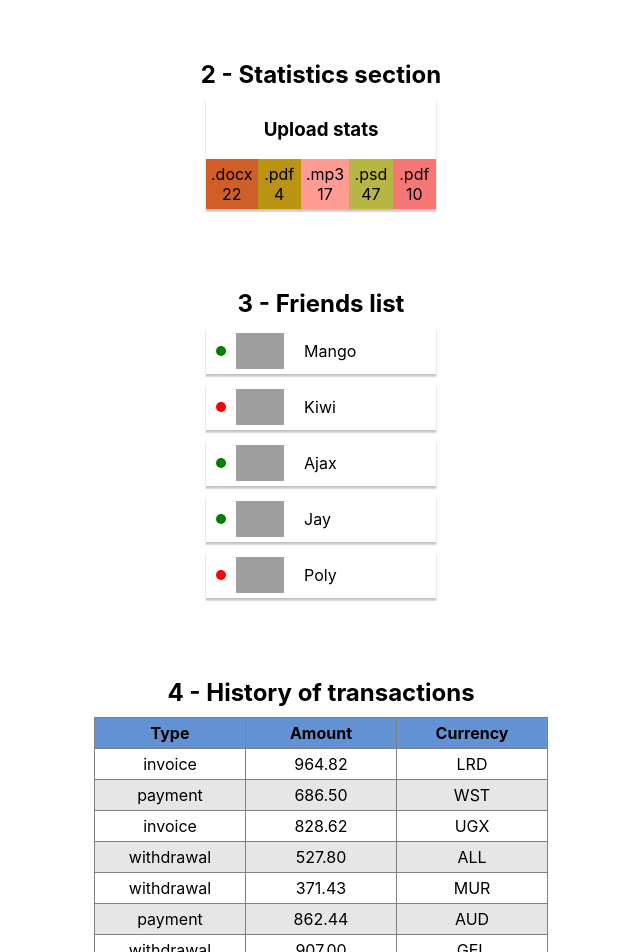
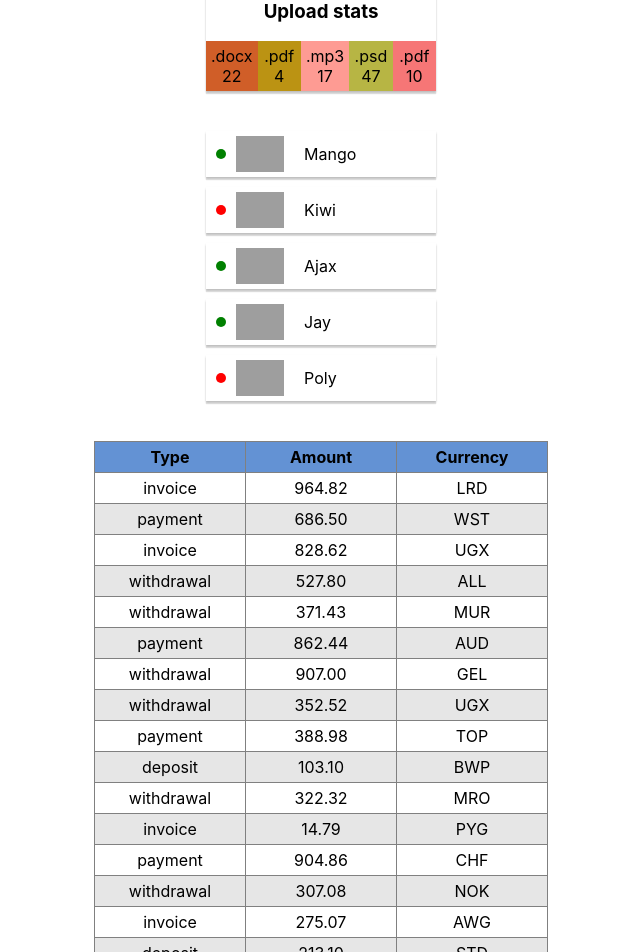
Before and after one commit to ASyrotenko/goit-react-hw-01-components, a React (Create React App) app: page / in a window 1280 px wide. Shown: the part 380-1332 px from the top of the page, without its empty margins (319-959 px from the left). Built offline with nearby package versions, Linux system fonts and the light colour scheme; grey boxes are pictures that could not be loaded.

Commit message:
fixed-mentors-remarks

```diff
--- a/src/components/App/App.jsx
+++ b/src/components/App/App.jsx
@@ -1,14 +1,14 @@
 import { Profile } from '../Profile/Profile';
-import user from '../../user.json';
+import user from '../../data/user.json';
 
 import { StatisticsList } from '../Statistics/StaticsList/SticsList';
-import statistics from '../../data.json';
+import statistics from '../../data/data.json';
 
 import { FriendList } from '../Friends/FriendList/FriendList';
-import friends from '../../friends.json';
+import friends from '../../data/friends.json';
 
 import { TransactionHistoryTable } from '../TransactionHistory/TransactionHistoryTable/TransactionHistoryTable';
-import transactions from '../../transactions.json';
+import transactions from '../../data/transactions.json';
 
 import { Container } from './App.styled';
 
@@ -24,7 +24,6 @@ export const App = () => {
   return (
     <Container>
       <Profile
-        title="1 - Social network profile"
         username={username}
         tag={tag}
         location={location}
@@ -33,16 +32,9 @@ export const App = () => {
         views={views}
         likes={likes}
       />
-      <StatisticsList
-        title="2 - Statistics section"
-        sectionTitle="Upload stats"
-        stats={statistics}
-      />
-      <FriendList title="3 - Friends list" friends={friends} />
-      <TransactionHistoryTable
-        title={'4 - History of transactions'}
-        data={transactions}
-      />
+      <StatisticsList title="Upload stats" stats={statistics} />
+      <FriendList friends={friends} />
+      <TransactionHistoryTable data={transactions} />
     </Container>
   );
 };
--- a/src/components/Friends/FriendList/FriendList.jsx
+++ b/src/components/Friends/FriendList/FriendList.jsx
@@ -1,12 +1,10 @@
 import PropTypes from 'prop-types';
 import { FriendListItem } from '../FriendListItem/FriendListItem';
 import { FriendsList } from './FriendList.styled';
-import { TitleBetweenTasks } from '../../App/App.styled';
 
-export const FriendList = ({ friends, title }) => {
+export const FriendList = ({ friends }) => {
   return (
     <>
-      <TitleBetweenTasks>{title}</TitleBetweenTasks>
       <FriendsList>
         {friends.map(({ avatar, name, isOnline, id }) => (
           <FriendListItem
@@ -30,5 +28,4 @@ FriendList.propTypes = {
       isOnline: PropTypes.bool.isRequired,
     })
   ),
-  title: PropTypes.string.isRequired,
 };
--- a/src/components/Friends/FriendList/FriendList.styled.jsx
+++ b/src/components/Friends/FriendList/FriendList.styled.jsx
@@ -1,7 +1,7 @@
 import styled from '@emotion/styled';
 
 export const FriendsList = styled.ul`
+  margin: 40px 0 0 0;
   list-style: none;
   padding: 0;
-  margin: 0;
 `;
--- a/src/components/Profile/Profile.jsx
+++ b/src/components/Profile/Profile.jsx
@@ -15,11 +15,9 @@ export const Profile = ({
   followers,
   views,
   likes,
-  title,
 }) => {
   return (
     <>
-      <Title>{title}</Title>
       <ProfileCard>
         <ProfileDescription>
           <img src={avatar} alt={username} className="avatar" />
@@ -55,5 +53,4 @@ Profile.propTypes = {
   followers: PropTypes.number.isRequired,
   views: PropTypes.number.isRequired,
   likes: PropTypes.number.isRequired,
-  title: PropTypes.string.isRequired,
 };
--- a/src/components/Statistics/StaticsList/StaticList.styled.jsx
+++ b/src/components/Statistics/StaticsList/StaticList.styled.jsx
@@ -1,6 +1,7 @@
 import styled from '@emotion/styled';
 
 export const StaticContainer = styled.section`
+  margin-top: 40px;
   width: 230px;
   text-align: center;
   box-shadow: 0px 3px 1px rgba(0, 0, 0, 0.1), 0px 1px 2px rgba(0, 0, 0, 0.08),
--- a/src/components/Statistics/StaticsList/SticsList.jsx
+++ b/src/components/Statistics/StaticsList/SticsList.jsx
@@ -2,14 +2,12 @@ import PropTypes from 'prop-types';
 import { StatisticItem } from '../StaticItem/StatisticItem';
 import { StaticContainer, StaticList } from './StaticList.styled';
 import { getRandomHexColor } from '../../../utils/getRandomColor';
-import { TitleBetweenTasks } from '../../App/App.styled';
 
-export const StatisticsList = ({ stats, sectionTitle, title }) => {
+export const StatisticsList = ({ stats, title }) => {
   return (
     <>
-      <TitleBetweenTasks>{title}</TitleBetweenTasks>
       <StaticContainer>
-        {sectionTitle && <h3 className="title">{sectionTitle}</h3>}
+        {title && <h3 className="title">{title}</h3>}
 
         <StaticList>
           {stats.map(({ id, label, percentage }) => {
@@ -37,5 +35,4 @@ StatisticsList.propTypes = {
     })
   ),
   sectionTitle: PropTypes.string,
-  title: PropTypes.string.isRequired,
 };
--- a/src/components/TransactionHistory/TransactionHistoryTable/TransactionHistoryTable.jsx
+++ b/src/components/TransactionHistory/TransactionHistoryTable/TransactionHistoryTable.jsx
@@ -5,12 +5,10 @@ import {
   TableBody,
   TableHeadCell,
 } from './TransactionHistoryTable.styled';
-import { TitleBetweenTasks } from '../../App/App.styled';
 
-export const TransactionHistoryTable = ({ data, title }) => {
+export const TransactionHistoryTable = ({ data }) => {
   return (
     <>
-      <TitleBetweenTasks>{title}</TitleBetweenTasks>
       <Table>
         <thead>
           <tr>
@@ -46,5 +44,4 @@ TransactionHistoryTable.propTypes = {
       currency: PropTypes.string.isRequired,
     })
   ),
-  title: PropTypes.string.isRequired,
 };
--- a/src/components/TransactionHistory/TransactionHistoryTable/TransactionHistoryTable.styled.jsx
+++ b/src/components/TransactionHistory/TransactionHistoryTable/TransactionHistoryTable.styled.jsx
@@ -2,6 +2,7 @@ import styled from '@emotion/styled';
 
 export const Table = styled.table`
   border-collapse: collapse;
+  margin-top: 40px;
 `;
 
 export const TableHeadCell = styled.th`
```
Also changed, not shown: src/data/data.json (renamed from src/data.json), src/data/friends.json (renamed from src/friends.json), src/data/transactions.json (renamed from src/transactions.json), src/data/user.json (renamed from src/user.json).
